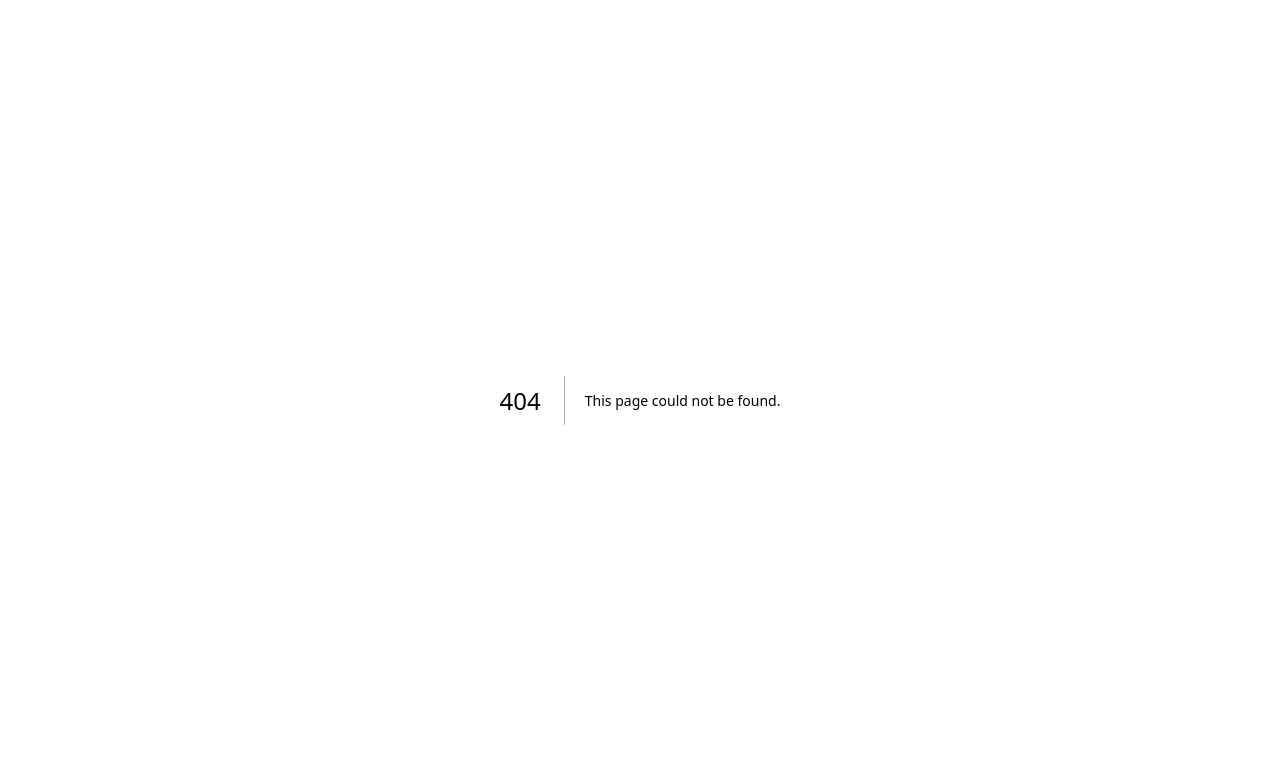
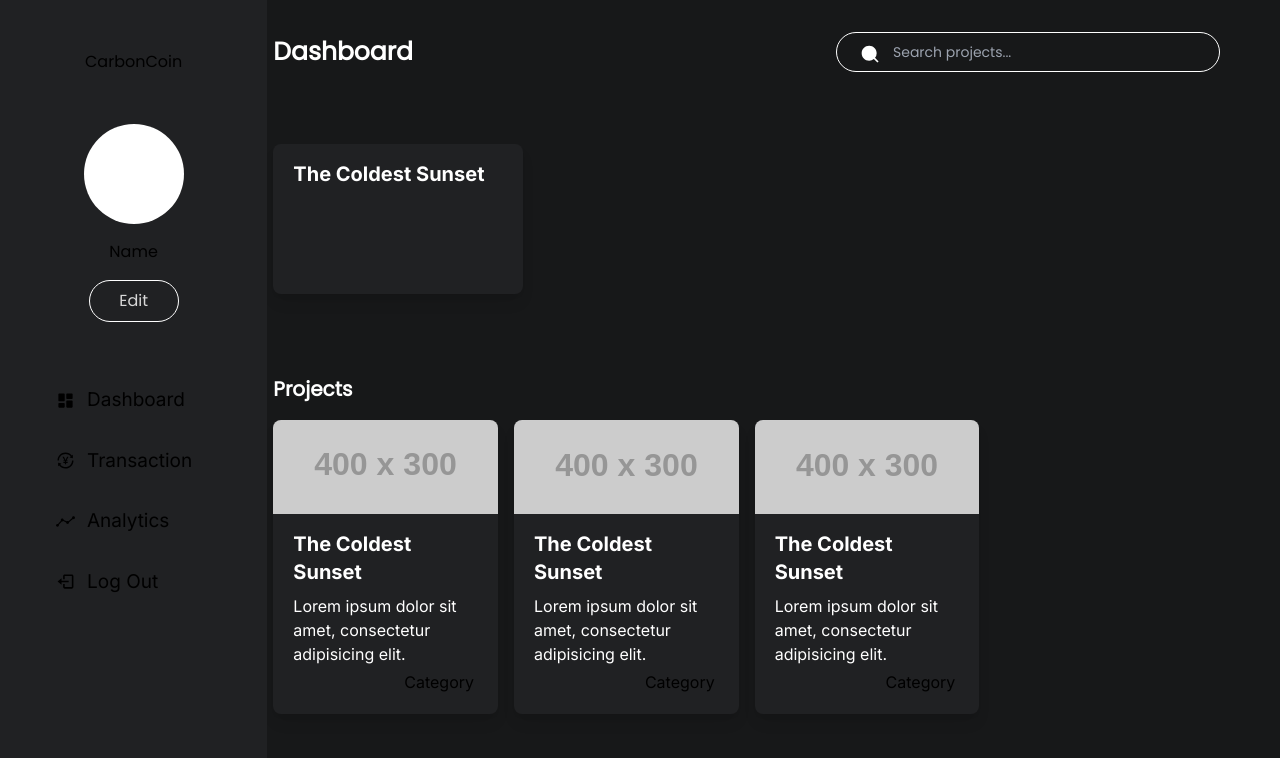
Before and after one commit to ignaviaa/StatusCode, a Next.js app in the folder carbon-world/: page /investors in a window 1280 px wide. Before the commit this address had no page. Shown: the top 758 px of the page. Built offline with nearby package versions, Linux system fonts and the light colour scheme.

Commit message:
added investor route and feature to Cardcomp and minicard created

```diff
--- /dev/null
+++ b/carbon-world/src/app/investors/page.tsx
@@ -0,0 +1,55 @@
+import React from "react";
+
+import SideBar from "@/components/SideBar";
+import SearchBar from "@/components/SearchBar";
+import MiniCards from "@/components/MiniCards";
+import Cards from "@/components/Cards";
+
+function Page() {
+    return (
+        <>
+            <div className="min-h-screen flex flex-col md:flex-row bg-[#171819]">
+                <div className="md:w-[20%]">
+                    <SideBar/>
+                </div>
+                <div className="w-screen h-screen flex flex-col">
+                    <div className="flex items-center justify-between p-10 py-8 mx-5">
+                        <span className="text-white text-[25px] font-semibold font-Poppins">Dashboard</span>
+                        <div className="flex items-center bg-[#171819]">
+                            <SearchBar/>
+                        </div>
+                    </div>
+                    <div className="flex flex-row md:flex-col">
+                        {/* Upper */}
+                        <div
+                            className="grid grid-cols-1 md:grid-cols-[repeat(auto-fill,minmax(200px,1fr))] gap-4 p-10 mx-5">
+                            {/* MiniCards components */}
+                            <div>
+                                <MiniCards/>
+                            </div>
+                        </div>
+                        {/* Lower grid */}
+                        <div className="md:flex md:flex-col flex-1 p-10 mx-5">
+                            <div className="mb-4 text-white text-[20px] font-semibold font-Poppins">Projects</div>
+                            <div className="grid grid-cols-1 md:grid-cols-[repeat(auto-fill,minmax(200px,1fr))] gap-4">
+
+                                <div>
+                                    <Cards/>
+                                </div>
+                                <div>
+                                    <Cards/>
+                                </div>
+                                <div>
+                                    <Cards/>
+                                </div>
+
+                            </div>
+                        </div>
+                    </div>
+                </div>
+            </div>
+        </>
+    );
+}
+
+export default Page;
--- a/carbon-world/src/components/Cards.tsx
+++ b/carbon-world/src/components/Cards.tsx
@@ -15,6 +15,9 @@ function Cards() {
                 <p className="text-white text-base">
                     Lorem ipsum dolor sit amet, consectetur adipisicing elit.
                 </p>
+                <div className="flex justify-end m-1">
+                    <button>Category</button>
+                </div>
             </div>
         </div>
 
--- /dev/null
+++ b/carbon-world/src/components/MiniCards.tsx
@@ -0,0 +1,23 @@
+import React from 'react';
+
+function MiniCards() {
+    return (
+        <>
+            <div
+                className="max-w-xs rounded-lg overflow-hidden shadow-lg bg-[#202123]"
+                style={{width: '250px', height: '150px'}}
+            >
+                <div className="px-5 py-4">
+                    <div className="font-bold text-xl mb-2 text-white">The Coldest Sunset</div>
+                    <p className="text-white text-base">
+
+                    </p>
+                </div>
+            </div>
+
+        </>
+
+    );
+}
+
+export default MiniCards;
```
